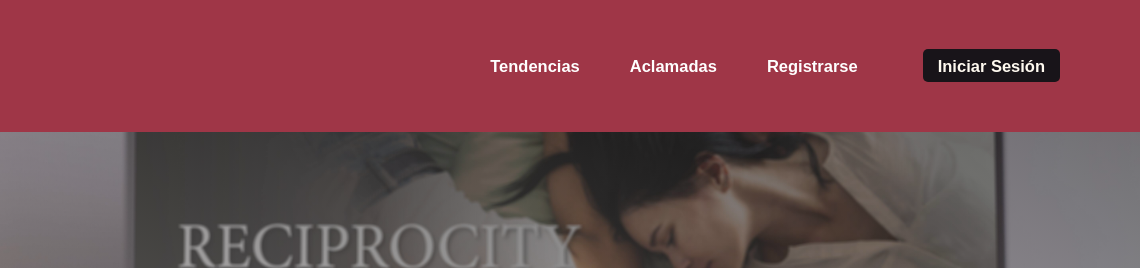
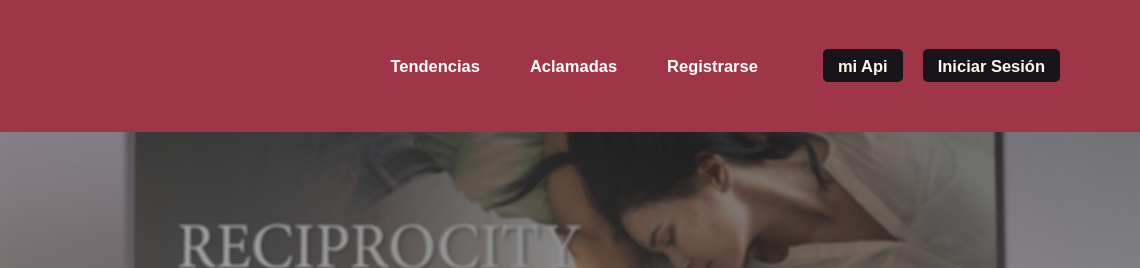
Before and after one commit to lba2244/TPIntegrador_FrontEnd_CaC_PHP_2024, a plain HTML site: page index.html in a window 1280 px wide. Shown: the top 268 px of the page, 140-1280 px from the left. Drawn offline with nearby package versions, Linux system fonts and the light colour scheme.

Commit message:
Add files via upload

```diff
--- a/index.html
+++ b/index.html
@@ -34,8 +34,10 @@
                 <li class="listaItems"><a class="linkNavBar" href="#tendencias">Tendencias</a></li>
                 <li class="listaItems"><a class="linkNavBar" href="#aclamadas">Aclamadas</a></li>
                 <li class="listaItems"><a class="linkNavBar" href="regist.html">Registrarse</li>
-                <li class="listaItems"><a class="itemAlader"><a class="linkNavBar iniciarSesion"
-                            href="#iniciarSesion">Iniciar Sesión</a></li>
+                <li class="listaItems"><a class="linkNavBar iniciarSesion" href="api.html">mi Api</a></li>
+                <li class="listaItems"><a class="linkNavBar iniciarSesion" href="iniciarSesion.html">Iniciar Sesión</a></li>
+
+
             </ul>
 
 
@@ -70,7 +72,7 @@
 
 
 
-        <section data-aos="fade-up" data-aos-offset="400" data-aos-delay="100" data-aos-duration="1000"
+        <section data-aos="fade-up" data-aos-offset="400" data-aos-delay="1000" data-aos-duration="1000"
             class="buscandoPeliculas aos-init aos-animate"></section>
         <div class="container">
 
@@ -111,8 +113,6 @@
                 </div>
             </section>
             <!---- UUUUUUUUUUUUUUUUUUUUUUUUUUUUUUUUUUU-->
-
-            <!---uuuuuuuuuuuuuuuuuuuuuuuuuuuuuuuuuuuuuuuuuuuu-->
             <div class="peliculas" id="tendenciasContainer">
                 <div class="peliculas"><a href="./pages/detalle.html">
                         <div class="pelicula"><img class="imgTendencia"
@@ -311,9 +311,7 @@
         <hr>
 
         </section>
-             <!-- rr
-        <br>
-        <br>-->
+
         <br>
 
 
```
